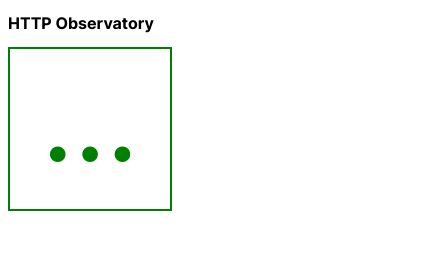
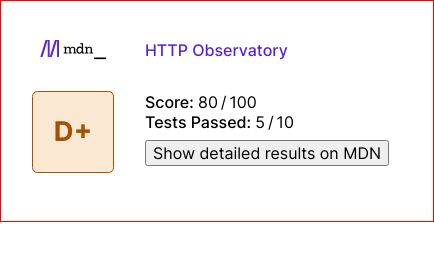
Before and after one commit to mdn/mdn-http-observatory, a browser extension: page mdn-observatory-webext/src/popup.html in a window 400 px wide. Shown: the whole page, 434 px wide, since content can reach past the window. Drawn offline with Linux system fonts and the light colour scheme; files whose address does not match are found by name.

Commit message:
popup styling

```diff
--- /dev/null
+++ b/mdn-observatory-webext/src/popup.css
@@ -0,0 +1,174 @@
+@font-face {
+  font-family: "Inter";
+  src: url("/assets/fonts/Inter-Bold.ttf") format("truetype");
+  font-weight: 700;
+  font-style: normal;
+}
+@font-face {
+  font-family: "Inter";
+  src: url("/assets/fonts/Inter-Medium.ttf") format("truetype");
+  font-weight: 600;
+  font-style: normal;
+}
+@font-face {
+  font-family: "Inter";
+  src: url("/assets/fonts/Inter-Regular.ttf") format("truetype");
+  font-weight: 400;
+  font-style: normal;
+}
+
+html {
+  --error-bg: #ccc;
+  --error-border: #333;
+  --grade-a-bg: #d2fadd;
+  --grade-a-border: #017a37;
+  --grade-b-bg: #e8fad2;
+  --grade-b-border: #547a01;
+  --grade-c-bg: #faf8d2;
+  --grade-c-border: #7a7001;
+  --grade-d-bg: #fae8d2;
+  --grade-d-border: #a65001;
+  --grade-f-bg: #fad2d2;
+  --grade-f-border: #a00;
+}
+
+body {
+  font-size: 1rem;
+  font-family: Inter, "Helvetica Neue", Arial, Helvetica, sans-serif;
+  width: 27rem;
+  padding: 0.5rem 0 3rem 0;
+  margin: 0;
+  border: 1px solid red;
+}
+
+.visually-hidden {
+  border: 0 !important;
+  clip: rect(1px, 1px, 1px, 1px) !important;
+  -webkit-clip-path: inset(50%) !important;
+  clip-path: inset(50%) !important;
+  height: 1px !important;
+  margin: -1px !important;
+  overflow: hidden !important;
+  padding: 0 !important;
+  position: absolute !important;
+  white-space: nowrap !important;
+  width: 1px !important;
+}
+
+#result {
+  display: grid;
+  grid-template-areas: "logo header" "grade score" "grade learn-more";
+  grid-template-columns: 1fr 2fr;
+  grid-template-rows: 2fr 1fr 1fr;
+  /* background-color: grey; */
+  height: 100%;
+  width: 100%;
+}
+
+.logo {
+  grid-area: logo;
+  display: flex;
+  align-items: center;
+  justify-content: center;
+}
+
+.header {
+  grid-area: header;
+  display: flex;
+  align-items: center;
+  /* justify-content: center; */
+}
+
+.grade-container {
+  grid-area: grade;
+  display: flex;
+  justify-content: center;
+  align-items: center;
+}
+.data-container {
+  display: flex;
+  flex-direction: column;
+  justify-content: center;
+  align-items: start;
+  /* background-color: green; */
+  grid-area: score;
+}
+.learn-more {
+  /* background-color: magenta; */
+  grid-area: learn-more;
+  display: flex;
+  flex-direction: column;
+  justify-content: center;
+  align-items: start;
+}
+
+.data-item {
+  display: block;
+  font-weight: 600;
+}
+
+.data-item #score,
+.data-item #tests {
+  font-weight: normal;
+}
+
+.grade {
+  display: flex;
+  background-color: var(--grade-bg);
+  border: 1px solid var(--grade-border);
+  border-radius: 0.2em;
+  color: var(--grade-border);
+  display: inline-block;
+  font-size: 1.7rem;
+  font-weight: 700;
+  height: 5rem;
+  line-height: 5rem;
+  text-align: center;
+  width: 5rem;
+  cursor: pointer;
+}
+
+.grade-a {
+  --grade-bg: var(--grade-a-bg);
+  --grade-border: var(--grade-a-border);
+}
+.grade-b {
+  --grade-bg: var(--grade-b-bg);
+  --grade-border: var(--grade-b-border);
+}
+.grade-c {
+  --grade-bg: var(--grade-c-bg);
+  --grade-border: var(--grade-c-border);
+}
+.grade-d {
+  --grade-bg: var(--grade-d-bg);
+  --grade-border: var(--grade-d-border);
+}
+.grade-f {
+  --grade-bg: var(--grade-f-bg);
+  --grade-border: var(--grade-f-border);
+}
+
+#scanning {
+  background-color: yellow;
+}
+
+.button {
+  cursor: pointer;
+  font-family: Inter, sans-serif;
+  font-weight: normal;
+  font-size: 1rem;
+}
+
+#mdn-docs-logo {
+  height: 1.2rem;
+}
+
+.logo-m {
+  fill: #5a23d7;
+}
+.header h1 {
+  font-size: 1rem;
+  font-weight: 600;
+  color: #5a23d7;
+}
--- a/mdn-observatory-webext/src/popup.html
+++ b/mdn-observatory-webext/src/popup.html
@@ -3,47 +3,55 @@
   <head>
     <meta charset="UTF-8" />
     <meta name="viewport" content="width=device-width, initial-scale=1.0" />
-    <link rel="stylesheet" href="css/style.css" />
-    <title>Obsi</title>
+    <link rel="stylesheet" href="popup.css" />
+    <title>HTTP Observatory</title>
     <script src="browser-polyfill.js"></script>
   </head>
   <body>
-    <style>
-      @font-face {
-        font-family: "Inter";
-        src: url("./assets/fonts/Inter-Bold.ttf") format("truetype");
-        font-weight: 700;
-        font-style: normal;
-      }
-      @font-face {
-        font-family: "Inter";
-        src: url("./assets/fonts/Inter-Regular.ttf") format("truetype");
-        font-weight: 400;
-        font-style: normal;
-      }
-
-      h2 {
-        font-size: 1rem;
-        font-family: Inter, BlinkMacSystemFont, "Segoe UI", "Roboto", "Oxygen",
-          "Ubuntu", "Cantarell", "Fira Sans", "Droid Sans", "Helvetica Neue",
-          sans-serif;
-      }
-      #grade {
-        font-family: "Times New Roman", Times, serif;
-        font-weight: bold;
-        color: green;
-        width: 10rem;
-        height: 10rem;
-        border: 2px solid green;
-        font-size: 6rem;
-        display: flex;
-        align-items: center;
-        justify-content: center;
-      }
-    </style>
-    <h2>HTTP Observatory</h2>
-
-    <div id="grade"></div>
+    <main id="result">
+      <section class="logo">
+        <svg
+          id="mdn-docs-logo"
+          xmlns="http://www.w3.org/2000/svg"
+          viewBox="0 0 361 104.2"
+          xml:space="preserve"
+          role="img"
+        >
+          <title>MDN Web Docs</title>
+          <path
+            class="logo-text"
+            d="M197.6 73.2h-17.1v-5.5h3.8V51.9c0-3.7-.7-6.3-2.1-7.9-1.4-1.6-3.3-2.3-5.7-2.3-3.2 0-5.6 1.1-7.2 3.4s-2.4 4.6-2.5 6.9v15.6h6v5.5h-17.1v-5.5h3.8V51.9c0-3.8-.7-6.4-2.1-7.9-1.4-1.5-3.3-2.3-5.6-2.3-3.2 0-5.5 1.1-7.2 3.3-1.6 2.2-2.4 4.5-2.5 6.9v15.8h6.9v5.5h-20.2v-5.5h6V42.4h-6.1v-5.6h13.4v6.4c1.2-2.1 2.7-3.8 4.7-5.2 2-1.3 4.4-2 7.3-2s5.3.7 7.5 2.1c2.2 1.4 3.7 3.5 4.5 6.4 1.1-2.5 2.7-4.5 4.9-6.1s4.8-2.4 7.9-2.4c3.5 0 6.5 1.1 8.9 3.3s3.7 5.6 3.7 10.2v18.2h6.1v5.5zm42.5 0h-13.2V66c-1.2 2.2-2.8 4.1-4.9 5.6-2.1 1.6-4.8 2.4-8.3 2.4-4.8 0-8.7-1.6-11.6-4.9-2.9-3.2-4.3-7.7-4.3-13.3 0-5 1.3-9.6 4-13.7 2.6-4.1 6.9-6.2 12.8-6.2s9.8 2.2 12.3 6.5V22.7h-8.6v-5.6h15.8v50.6h6v5.5zm-13.3-16.8V52c-.1-3-1.2-5.5-3.2-7.3s-4.4-2.8-7.2-2.8c-3.6 0-6.3 1.3-8.2 3.9-1.9 2.6-2.8 5.8-2.8 9.6 0 4.1 1 7.3 3 9.5s4.5 3.3 7.4 3.3c3.2 0 5.8-1.3 7.8-3.8 2.1-2.6 3.1-5.3 3.2-8zm61.5 16.8H269v-5.5h6V51.9c0-3.7-.7-6.3-2.2-7.9-1.4-1.6-3.4-2.3-5.7-2.3-3.1 0-5.6 1-7.4 3s-2.8 4.4-2.9 7v15.9h6v5.5h-19.3v-5.5h6V42.4h-6.2v-5.6h13.6V43c2.6-4.6 6.8-6.9 12.7-6.9 3.6 0 6.7 1.1 9.2 3.3s3.7 5.6 3.7 10.2v18.2h6v5.4h-.2z"
+          ></path>
+          <path
+            class="logo-m"
+            d="M42 .2 13.4 92.3H1.7L30.2.2Zm10.4 0v92.1H42V.2Zm40.3 0L64.2 92.3H52.5L81 .2Zm10.4 0v92.1H92.7V.2Z"
+          ></path>
+          <path class="logo-_" d="M294 95h67v8.8h-67z"></path>
+        </svg>
+      </section>
+      <section class="header">
+        <h1>HTTP Observatory</h1>
+      </section>
+      <section class="grade-container">
+        <section class="grade grade-d" onclick="showResults()">D+</section>
+      </section>
+      <section class="data-container">
+        <section class="data-item">
+          Score: <span id="score">80 / 100</span>
+        </section>
+        <section class="data-item">
+          Tests Passed: <span id="tests">5 / 10</span>
+        </section>
+      </section>
+      <section class="learn-more">
+        <button class="button" onclick="openResults()">
+          Show detailed results on MDN
+        </button>
+      </section>
+    </main>
+    <section id="scanning" class="visually-hidden">
+      Insert animation here
+    </section>
     <script type="module" src="popup.js"></script>
   </body>
 </html>
```
Also changed, not shown: mdn-observatory-webext/package.json (+8 -3 lines), mdn-observatory-webext/README.md, mdn-observatory-webext/assets/fonts/Inter-Medium.ttf (added), 1 other file.
